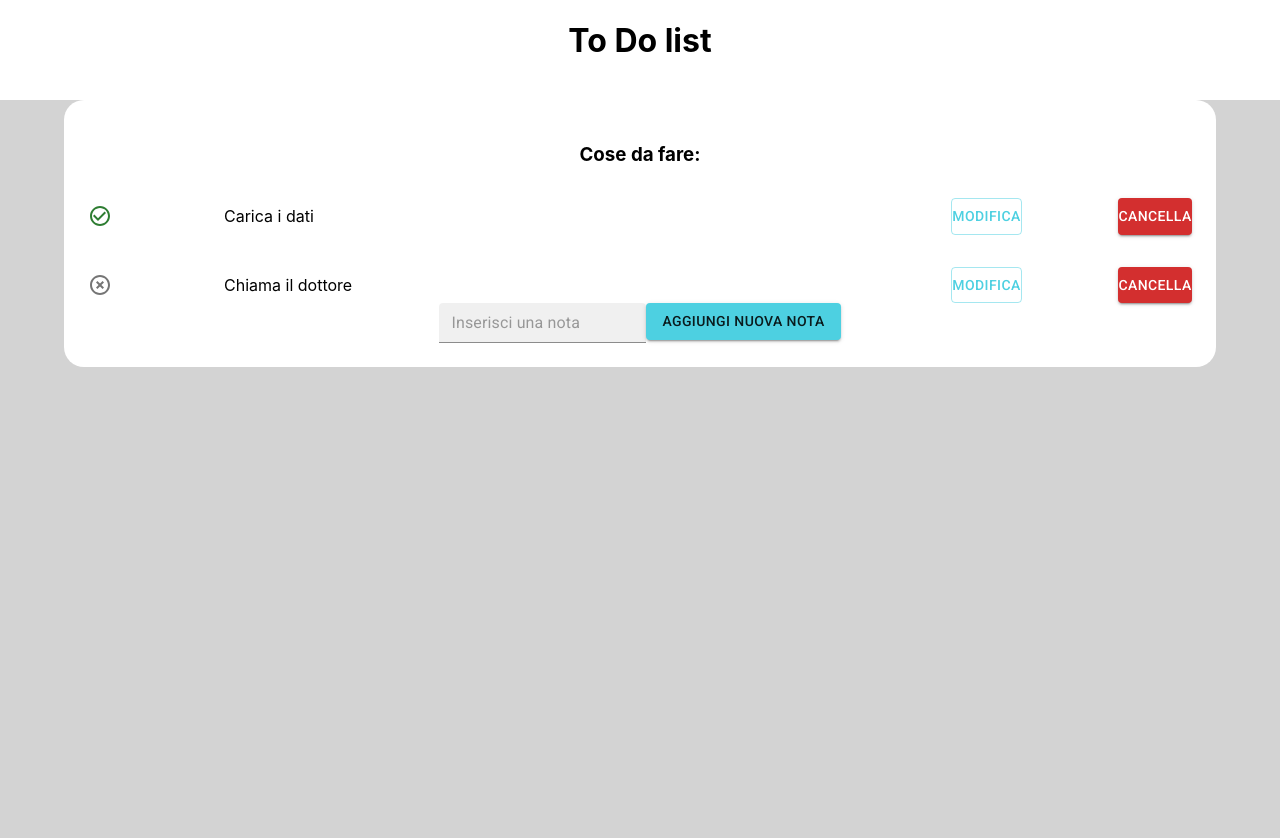
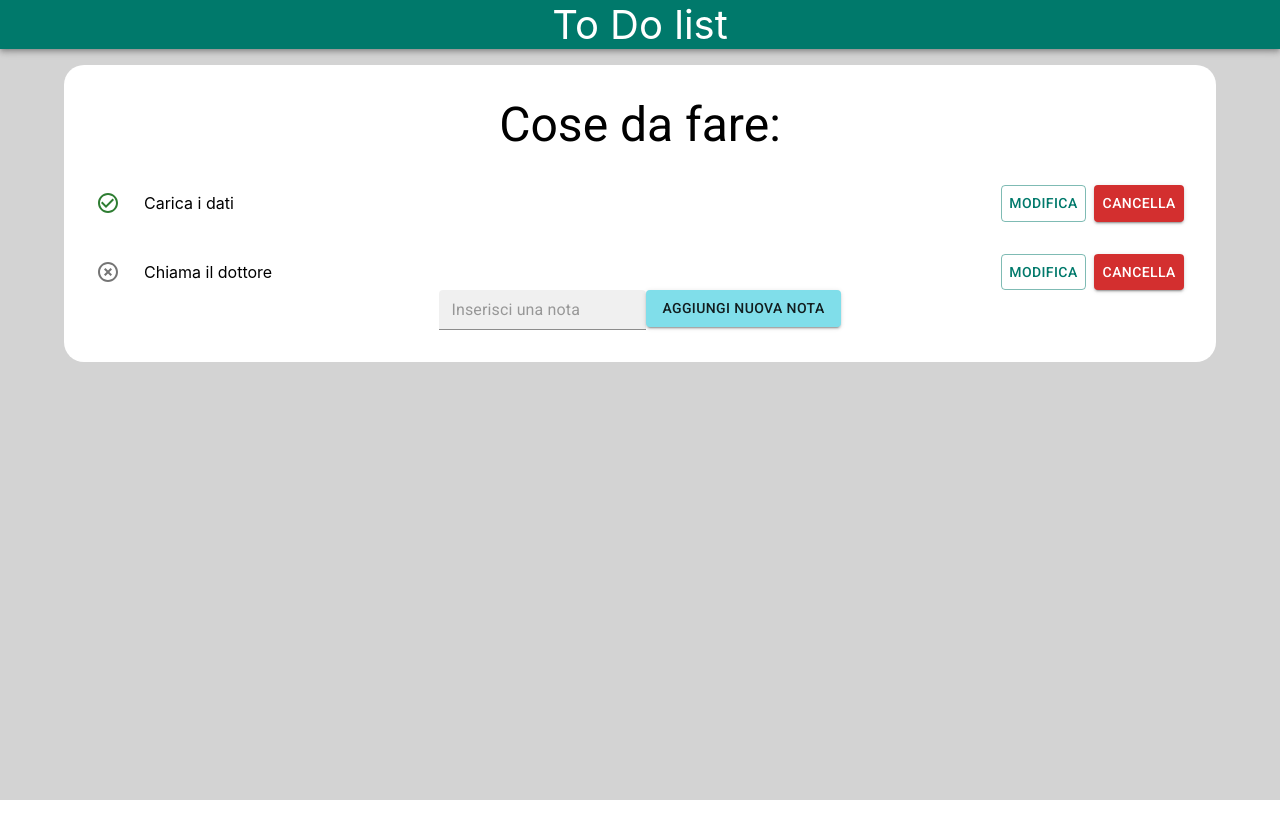
Before and after one commit to Leppo84/todo-list-react, a React (Create React App) app: page / in a window 1280 px wide. Shown: the top 838 px of the page. After the commit the page ends 800 px from the top, so only its background shows below. Built offline with nearby package versions, Linux system fonts and the light colour scheme.

Commit message:
Layout improved

```diff
--- a/package.json
+++ b/package.json
@@ -7,6 +7,7 @@
     "@emotion/styled": "^11.11.0",
     "@fontsource/roboto": "^5.0.1",
     "@mui/icons-material": "^5.11.16",
+    "@mui/joy": "^5.0.0-alpha.82",
     "@mui/material": "^5.13.3",
     "@mui/styled-engine-sc": "^5.12.0",
     "@reduxjs/toolkit": "^1.9.5",
--- a/src/App.tsx
+++ b/src/App.tsx
@@ -5,6 +5,7 @@ import '@fontsource/roboto/500.css';
 import '@fontsource/roboto/700.css';
 import { TodoList } from './components/TodoList';
 import { Header } from './components/Header';
+import { Box, Container } from '@mui/material';
 
 function App() {
 
@@ -12,8 +13,12 @@ function App() {
     <div className="App">
       <link rel="stylesheet" href="https://fonts.googleapis.com/css?family=Roboto:300,400,500,700&display=swap"/>
       <link rel="stylesheet" href="https://fonts.googleapis.com/icon?family=Material+Icons"/>
+      <Box bgcolor={'lightgrey'} height={'100vh'}>
       <Header></Header>
+      <Container>
       <TodoList></TodoList>
+      </Container>
+    </Box>
     </div>
   );
 }
--- a/src/components/Header.tsx
+++ b/src/components/Header.tsx
@@ -1,9 +1,30 @@
+import { AppBar, Typography } from "@mui/material"
+
+declare module '@mui/material/styles' {
+  interface TypographyVariants {
+    title: React.CSSProperties;
+  }
+
+  // allow configuration using `createTheme`
+  interface TypographyVariantsOptions {
+    title?: React.CSSProperties;
+  }
+}
+
+// Update the Typography's variant prop options
+declare module '@mui/material/Typography' {
+  interface TypographyPropsVariantOverrides {
+    title: true;
+  }
+}
+
 export const Header = () => {
 return(
-<header>
-<h1>
-  To Do list
-</h1>
-</header>
+
+  <AppBar position="static" color="secondary">
+    <Typography variant="title">
+      To Do list
+    </Typography>
+  </AppBar>
 )
 }
--- a/src/components/TodoItem.tsx
+++ b/src/components/TodoItem.tsx
@@ -4,6 +4,7 @@ import { Task, addedTask, deletedTask, updatedTask } from '../features/task-slic
 import CheckCircleOutlineIcon from '@mui/icons-material/CheckCircleOutline';
 import HighlightOffIcon from '@mui/icons-material/HighlightOff';
 import { useAppDispatch } from '../app/hooks';
+import { cyan } from '@mui/material/colors';
 
 interface TodoItemProps {
   task: Task;
@@ -29,7 +30,7 @@ const TodoItem: React.FC<TodoItemProps> = ({
       dispatch(updatedTask({ taskId: editTaskId, newContent: content }));
       setEditTaskId(null);
     } else {
-      dispatch(addedTask(content));
+      dispatch(addedTask(task.content));
     }
     setContent("");
   };
@@ -47,7 +48,7 @@ const TodoItem: React.FC<TodoItemProps> = ({
   };
 
   return (
-    <Stack direction="row" spacing={12} alignItems='center' mt={4}>
+    <Stack direction="row" spacing={1} alignItems='center' mt={4}>
       {task.completed ?
         <CheckCircleOutlineIcon color='success'/> : <HighlightOffIcon color='action'/>}
         <ListItem>{task.content}</ListItem>
@@ -55,6 +56,7 @@ const TodoItem: React.FC<TodoItemProps> = ({
       {editTaskId === task.taskId ? (
 
 
+        <ListItem>
           <form onSubmit={handleFormSubmit}>
             <TextField hiddenLabel
               id="filled-hidden-label-small"
@@ -68,12 +70,13 @@ const TodoItem: React.FC<TodoItemProps> = ({
             />
             <Button variant='contained' type="submit">Salva</Button>
           </form>
+        </ListItem>
       ) : (
         <>
-          <Button variant='outlined' onClick={() => handleEditClick(task.taskId)}>Modifica</Button>
+          <Button variant='outlined' color='secondary' onClick={() => handleEditClick(task.taskId)}>Modifica</Button>
+          <Button variant='contained' color='error' onClick={() => handleDeleteClick(task.taskId)}>Cancella</Button>
         </>
       )}
-      <Button variant='contained' color='error' onClick={() => handleDeleteClick(task.taskId)}>Cancella</Button>
     </Stack>
   );
 };
--- a/src/components/TodoList.tsx
+++ b/src/components/TodoList.tsx
@@ -1,6 +1,6 @@
 import * as React from 'react';
 import { useAppDispatch, useAppSelector } from '../app/hooks';
-import { Box, Button, Container, TextField } from '@mui/material';
+import { Box, Button, Container, TextField, Typography } from '@mui/material';
 import { useTheme } from '@emotion/react';
 import { addedTask, updatedTask } from '../features/task-slice';
 import TodoItem from './TodoItem';
@@ -35,11 +35,10 @@ const handleContentChange = (e: React.ChangeEvent<HTMLInputElement>) => {
 const [content, setContent] = React.useState('');
 
 
-    return (
-      <Box bgcolor={'lightgrey'} height={'100vh'}>
-        <Container fixed>
-          <Box bgcolor={'white'} borderRadius={5} mt={5} p={3}>
-            <h3>Cose da fare:</h3>
+  return (
+
+        <Box bgcolor={'white'} borderRadius={5} p={4} mt={2}>
+          <Typography variant='h3'>Cose da fare:</Typography>
             {tasks.map((task) => (
               <TodoItem
                 key={task.taskId}
@@ -63,8 +62,6 @@ const [content, setContent] = React.useState('');
               Aggiungi nuova nota
             </Button>
           </form> }
-          </Box>
-        </Container>
-      </Box>
-    )
+        </Box>
+  )
 }
--- a/src/myFirstTheme.js
+++ b/src/myFirstTheme.js
@@ -1,13 +1,31 @@
+import { cyan, teal } from '@mui/material/colors';
 import { createTheme } from '@mui/material/styles';
-import { cyan, green, grey } from '@mui/material/colors';
 
 export const myFirstTheme = createTheme({
-  palette: {
-    primary: {
-      main: cyan[300],
+    palette: {
+      primary: {
+        main: cyan [200],
+      },
+      secondary: {
+        main: teal [700],
+      },
     },
-    secondary: {
-      main: grey[200],
+    typography: {
+      // In Chinese and Japanese the characters are usually larger,
+      // so a smaller fontsize may be appropriate.
+      fontSize: 14,
+      title: {
+        fontSize: 40,
+        color: 'white',
+      },
     },
-  },
+    components: {
+      MuiTypography: {
+        defaultProps: {
+          variantMapping: {
+            title: 'h1',
+          }
+        }
+      }
+    },
 });
```
Also changed, not shown: src/index.tsx (+5 -5 lines), 1 other file (tests, documents, lock files or other folders). Lines whose indentation alone changed are shown as unchanged.
